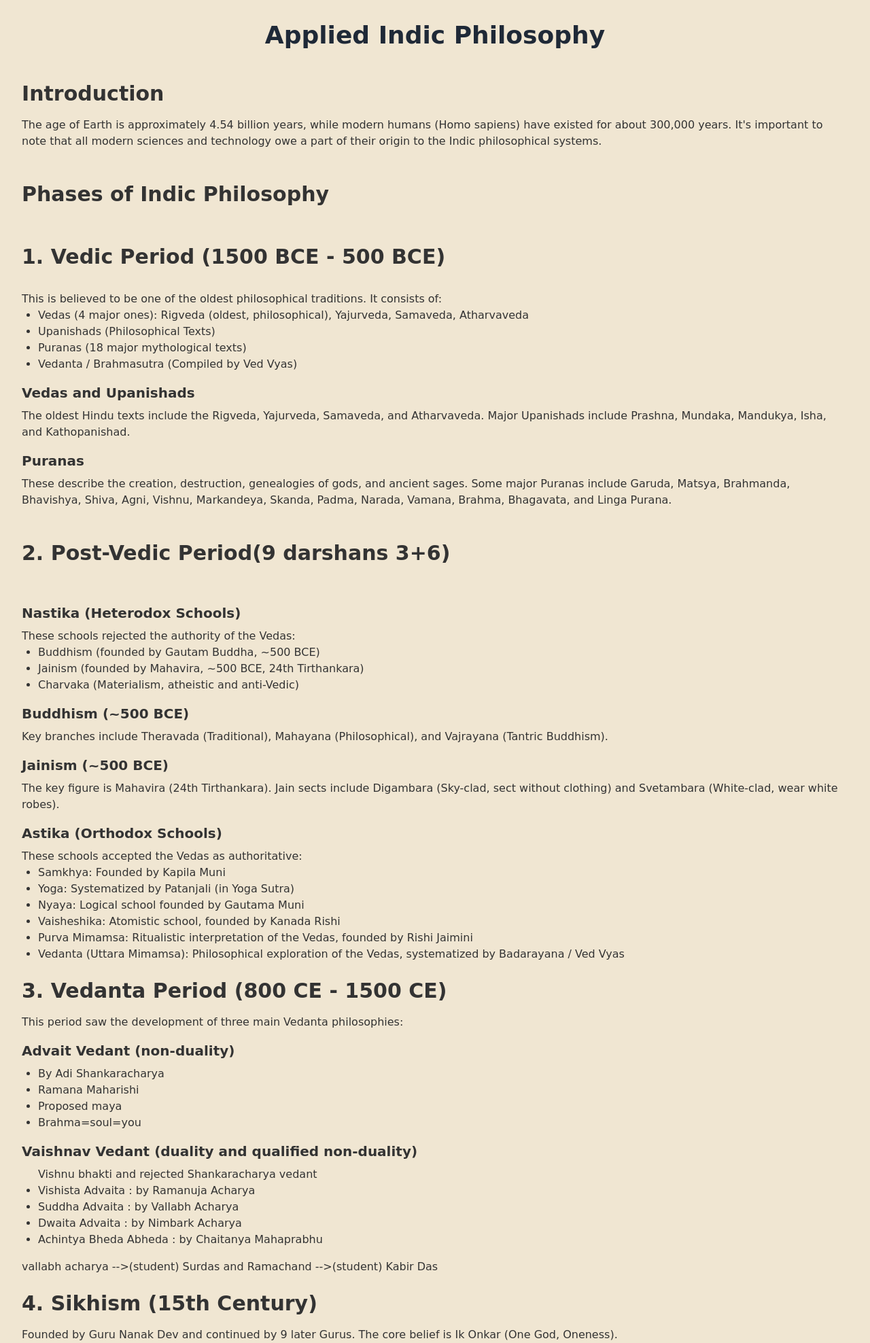
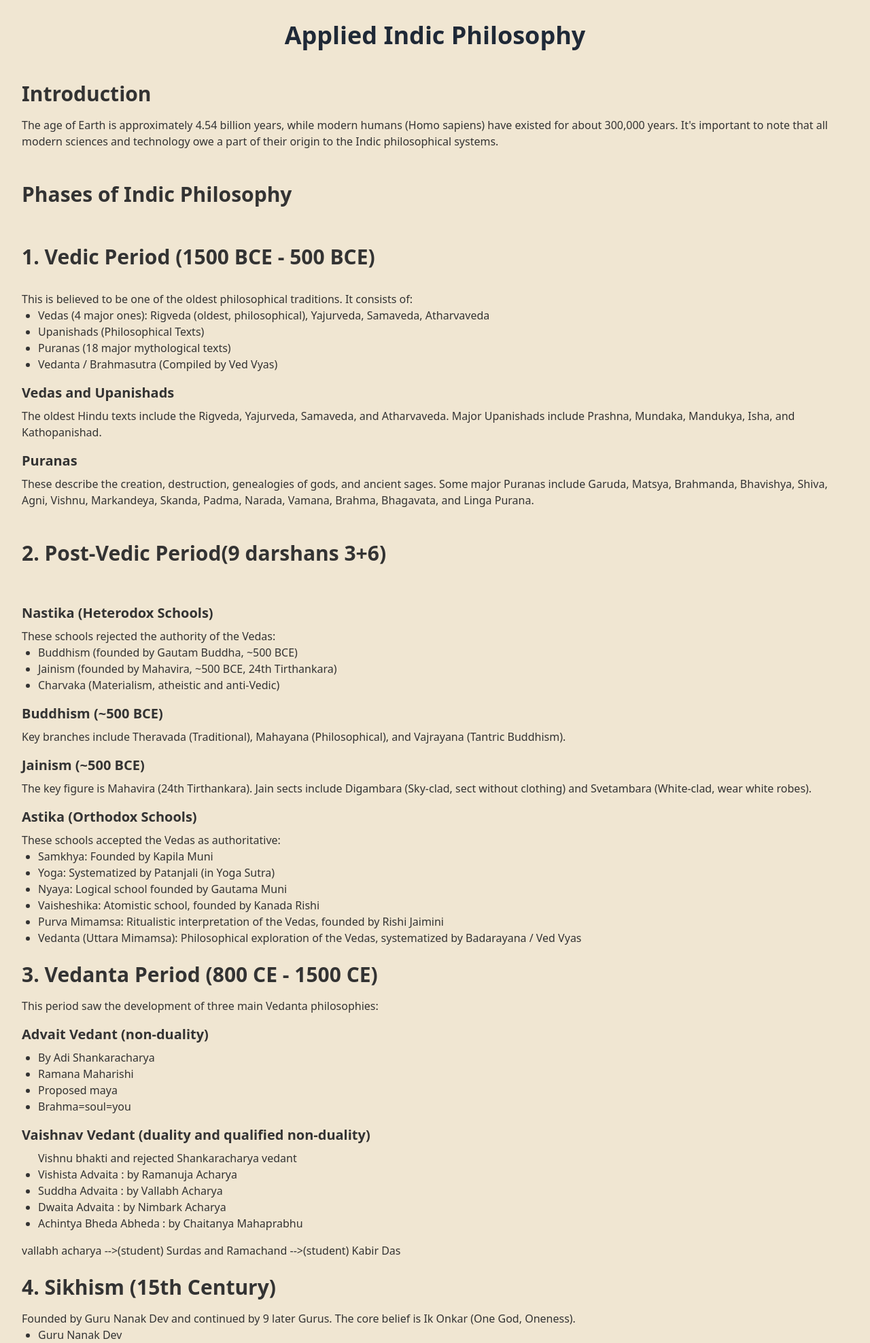
Before and after one commit to Chiragbisht/indic-philosophy, a Django app: page /indic-philosophy/ in a window 1280 px wide. Shown: the top 1976 px of the page at 68% size. Run offline with Django 5.2, Linux system fonts and the light colour scheme; some libraries are stand-ins or nearby versions.

Commit message:
Update indic_philosophy.html

```diff
--- a/timeline/templates/timeline/indic_philosophy.html
+++ b/timeline/templates/timeline/indic_philosophy.html
@@ -13,7 +13,7 @@
 
 
         body {
-            font-family: 'Indie Flower', cursive;
+            font-family: Evo 2, sans-serif;
             background-color: #f0e6d2;
             color: #333;
             line-height: 1.8;
```
